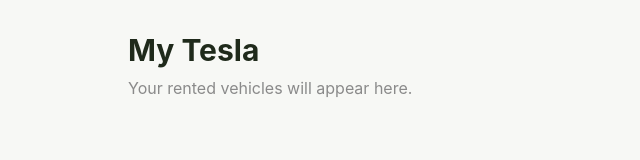
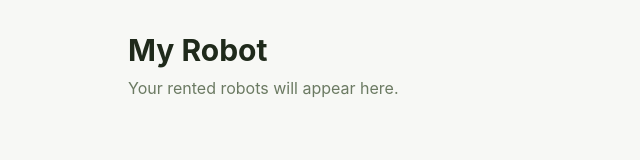
Before and after one commit to paercy32-eng/Teslauganda-invest, a Next.js app: page /my-tesla in a window 1280 px wide. Shown: the top 160 px of the page, without its empty margins (312-952 px from the left). Built offline with nearby package versions, Linux system fonts and the light colour scheme.

Commit message:
Update page.tsx

```diff
--- a/app/(main)/my-tesla/page.tsx
+++ b/app/(main)/my-tesla/page.tsx
@@ -1,8 +1,8 @@
-export default function MyTeslaPage() {
+export default function MyRobotPage() {
   return (
     <main className="min-h-screen px-6 py-8 animate-fade-in">
-      <h1 className="text-3xl font-bold mb-2">My Tesla</h1>
-      <p className="text-[#8A8A8A]">Your rented vehicles will appear here.</p>
+      <h1 className="text-3xl font-bold mb-2 text-[#1F2A1B]">My Robot</h1>
+      <p className="text-[#6B7A62]">Your rented robots will appear here.</p>
     </main>
   );
 }
```
